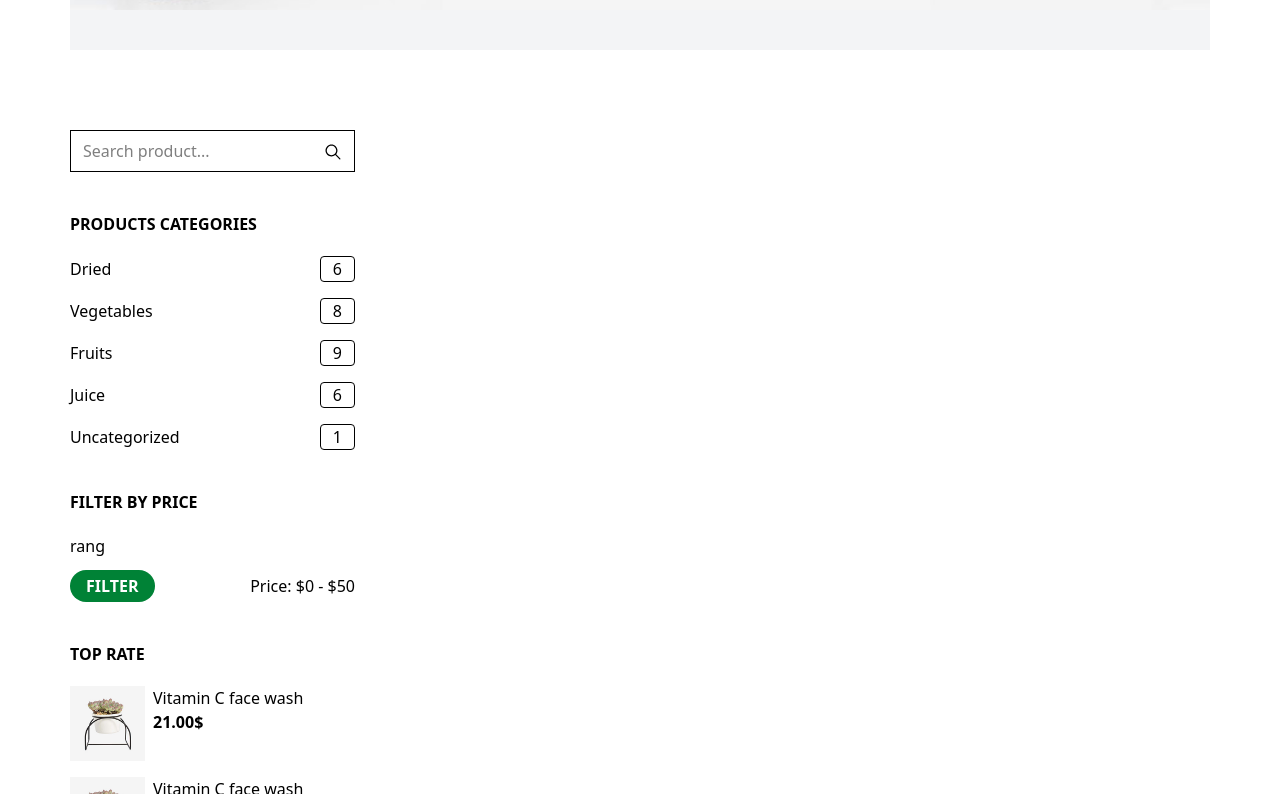
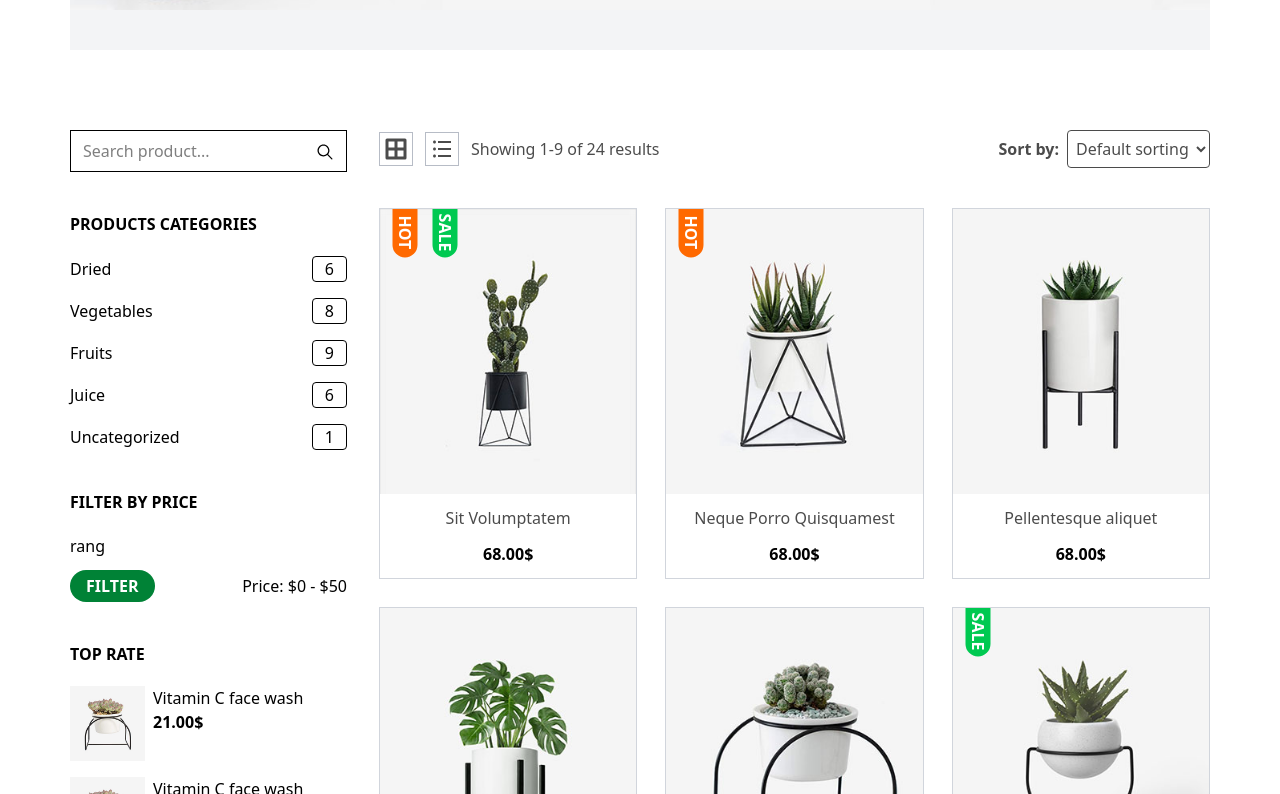
Before and after one commit to kamrankhan200332/Ecommerce_Responsive_Design, a React (Vite) app in the folder client/: page /store in a window 1280 px wide. Shown: the part 526-1320 px from the top of the page. Built offline with nearby package versions, Linux system fonts and the light colour scheme.

Commit message:
add a full product section in the store page

```diff
--- a/client/src/components/StoreComponents/Filter_Products.jsx
+++ b/client/src/components/StoreComponents/Filter_Products.jsx
@@ -1,11 +1,21 @@
-import React from "react";
+import React, { useState } from "react";
 import { IoIosSearch } from "react-icons/io";
 import img from "../../assets/images/storeImages/img41.jpg";
+import { FaBorderAll } from "react-icons/fa";
+import { RiListUnordered } from "react-icons/ri";
+import { CiHeart } from "react-icons/ci";
+import { PiShoppingCartThin } from "react-icons/pi";
+import { PiEyeLight } from "react-icons/pi";
+import { LuArrowRightLeft } from "react-icons/lu";
+import FeaturedProductData from "../../constants/FeaturedProduct";
+
 const Filter_Products = () => {
+  const [hoverToShowProdIcon, setHoverToShowProdIcon] = useState(null);
+
   return (
-    <div>
-      <div className="Filter_Products">
-        <div className="filter w-[25%] bg-gray-200k borderr space-y-10">
+    <div className="[@media(min-width:480px)_and_(max-width:990px)]:mx-[70px]">
+      <div className="Filter_Products flex gap-8 gap-y-13 [@media(min-width:480px)_and_(max-width:990px)]:flex-col-reverse ">
+        <div className="filter [@media(min-width:480px)_and_(max-width:990px)]:w-full w-[25%] bg-gray-200k space-y-10">
           <div className="input relative">
             <input
               type="text"
@@ -158,7 +168,97 @@ const Filter_Products = () => {
             </div>
           </div>
         </div>
-        <div className="products"></div>
+
+        <div className="products w-[75%] [@media(min-width:480px)_and_(max-width:990px)]:w-full  space-y-10">
+          <div className="order flex gap- gap-y-5 justify-between opacity-70 [@media(min-width:480px)_and_(max-width:990px)]:flex-col [@media(min-width:480px)_and_(max-width:990px)]:flex-">
+            <div className="flex items-center gap-3">
+              <span className="text-2xl border border-gray-400 p-1">
+                <FaBorderAll />
+              </span>
+              <span className="text-2xl border border-gray-400 p-1">
+                <RiListUnordered />
+              </span>
+              <span>Showing 1-9 of 24 results</span>
+            </div>
+            <div className="flex items-center gap-2">
+              <span className="font-bold">Sort by:</span>
+              <select
+                name=""
+                id=""
+                className="border py-1.5 px-1 rounded cursor-pointer"
+              >
+                <option value="">Default sorting</option>
+                <option value="">Default Order</option>
+                <option value="">Default Order</option>
+                <option value="">Default Order</option>
+                <option value="">Default Order</option>
+              </select>
+            </div>
+          </div>
+
+          <div className="product">
+            <div className="mainBox grid gap-7 [@media(max-width:480px)]:grid-cols-1 [@media(min-width:480px)_and_(max-width:990px)]:grid-cols-2 md:grid-cols-3 xl:grid-cols-3">
+              {FeaturedProductData.map((feature, index) => (
+                <div
+                  key={index}
+                  className="box w-[100%] border border-gray-300"
+                  onMouseEnter={() => setHoverToShowProdIcon(index)}
+                  onMouseLeave={() => setHoverToShowProdIcon(null)}
+                >
+                  <div className="img w-full relative overflow-hidden">
+                    <img
+                      src={feature.img}
+                      className="object-cover [@media(max-width:990px)]:w-full"
+                      alt="box1"
+                    />
+                    {feature.sale && (
+                      <div className="">
+                        <div
+                          className={`saveHot flex items-center justify-center bg-green-500 absolute top-[11px] font-semibold p-2 left-0k rotate-90 text-white rounded-r-full w-[50px] h-[25px] ${
+                            feature.hot ? "left-10" : "left-0"
+                          }`}
+                        >
+                          SALE
+                        </div>
+                      </div>
+                    )}
+                    {feature.hot && (
+                      <div className="saveHot flex items-center justify-center bg-orange-500 absolute top-[11px] font-semibold p-2 left-0 rotate-90 text-white rounded-r-full w-[50px] h-[25px]">
+                        HOT
+                      </div>
+                    )}
+                    <div
+                      className={`hover absolute left-0 flex items-center justify-between text-2xl space-x-2 w-full border border-gray-300 rounded-full ${
+                        hoverToShowProdIcon === index
+                          ? "bottom-5"
+                          : "-bottom-full"
+                      } transition-all duration-500 ease-in-outk`}
+                    >
+                      <span className="heart p-2.5 bg-white hover:cursor-pointer hover:text-white hover:bg-green-500 duration-300 rounded-l-full">
+                        <CiHeart />
+                      </span>
+                      <span className="cart p-2.5 hover:text-white hover:bg-green-500 duration-300 bg-white hover:cursor-pointer">
+                        <PiShoppingCartThin />
+                      </span>
+                      <span className="eye p-2.5 hover:text-white hover:bg-green-500 duration-300 bg-white hover:cursor-pointer">
+                        <PiEyeLight />
+                      </span>
+                      <span className="convert p-2.5 hover:text-white hover:bg-green-500 duration-300 bg-white rounded-r-full hover:cursor-pointer">
+                        <LuArrowRightLeft />
+                      </span>
+                    </div>
+                  </div>
+                  <div className="para flex flex-col items-center gap-y-3 my-3">
+                    <span className="brand opacity-70 cursor-pointer hover:text-green-500 duration-300">
+                      {feature.brand}
+                    </span>
+                    <span className="price font-bold">{feature.price}</span>
+                  </div>
+                </div>
+              ))}
+            </div>
+          </div>
+        </div>
       </div>
     </div>
   );
```
